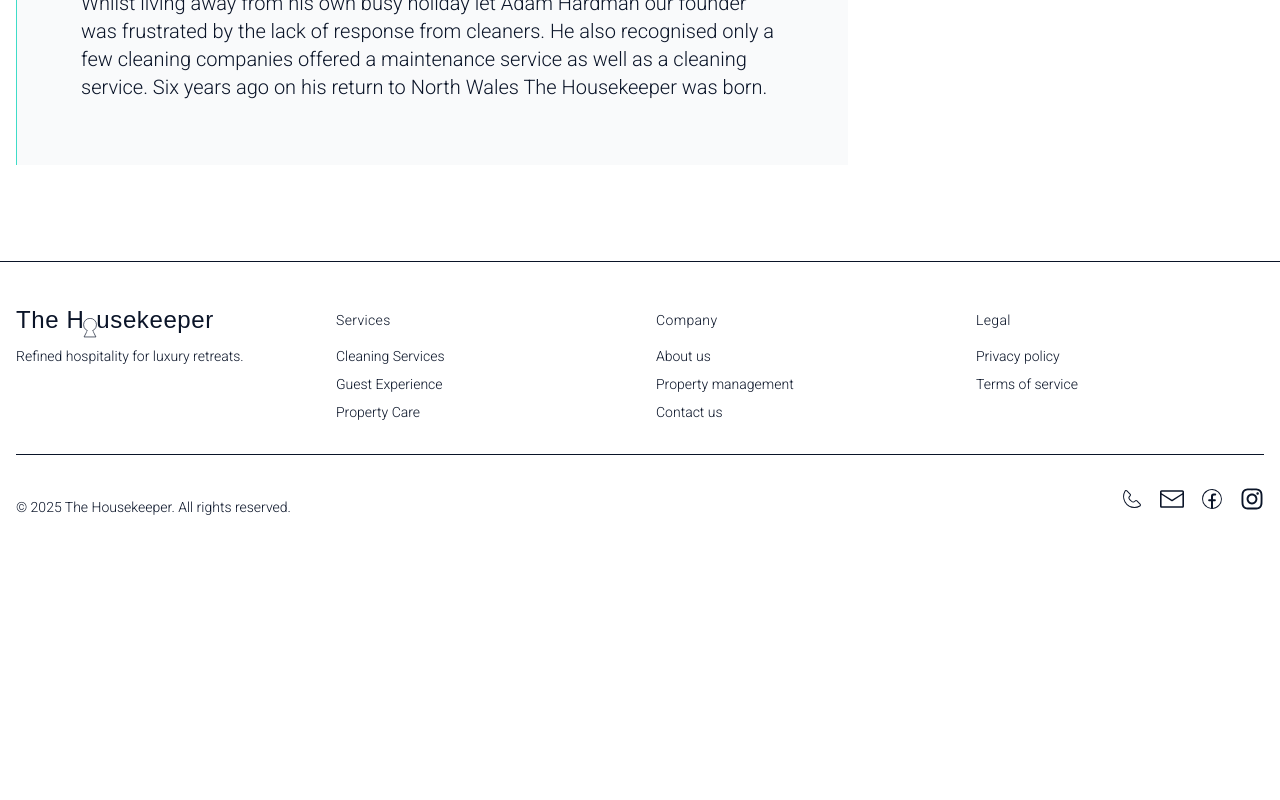
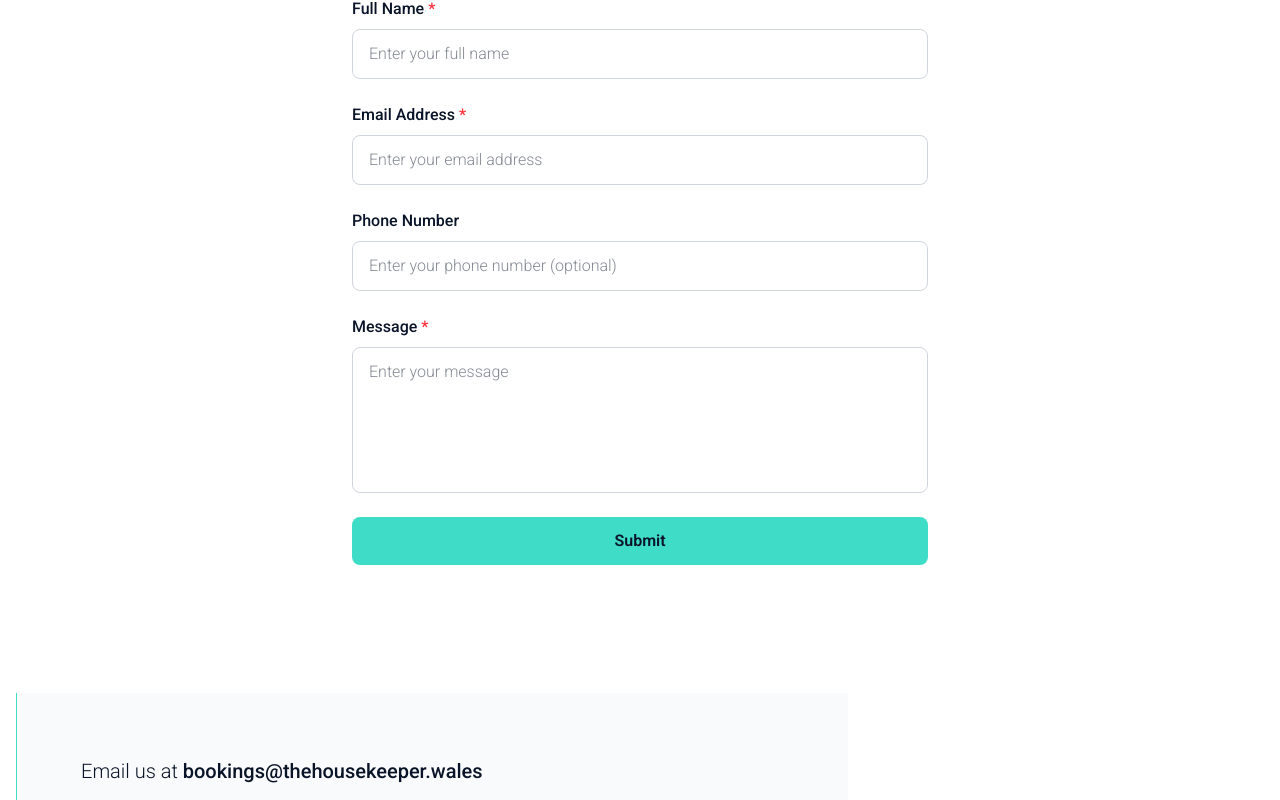
Before and after one commit to MattRey/thehousekeeper.wales, a Next.js app: page /contact in a window 1280 px wide. Shown: the part 1080-1880 px from the top of the page. Before the commit the page ends 1655 px from the top, so only its background shows below. Built offline with nearby package versions, Linux system fonts and the light colour scheme; a web font is replaced by a local one.

Commit message:
feat: add contact form

```diff
--- a/app/contact/page.tsx
+++ b/app/contact/page.tsx
@@ -1,3 +1,4 @@
+import { ContactForm } from "@/components/contact-form";
 import { Hero, HeroDescription, HeroImage, HeroTitle } from "@/components/hero";
 import { TextBlock } from "@/components/text-block";
 
@@ -6,10 +7,7 @@ export default function Page() {
     <main className="flex flex-col gap-16 md:gap-32 container pb-16">
       <Hero
         image={
-          <HeroImage
-            src="/images/map.webp"
-            alt="Luxury retreat background"
-          />
+          <HeroImage src="/images/map.webp" alt="Luxury retreat background" />
         }
         title={
           <HeroTitle>
@@ -18,20 +16,35 @@ export default function Page() {
         }
         description={
           <HeroDescription>
-            Get in touch with us to discuss your cleaning and property maintenance needs.
+            Get in touch with us to discuss your cleaning and property
+            maintenance needs.
           </HeroDescription>
         }
       />
+
+      <section className="w-full">
+        <h2 className="text-3xl md:text-4xl font-serif text-center mb-8">
+          Send us a <span className="text-accent">message</span>
+        </h2>
+        <ContactForm />
+      </section>
       <TextBlock>
         <p>
-          Whilst living away from his own busy holiday let Adam Hardman our
-          founder was frustrated by the lack of response from cleaners. He also
-          recognised only a few cleaning companies offered a maintenance service
-          as well as a cleaning service. Six years ago on his return to North
-          Wales The Housekeeper was born.
+          Email us at{" "}
+          <a
+            href="mailto:bookings@thehousekeeper.wales"
+            className="font-medium hover:underline"
+          >
+            bookings@thehousekeeper.wales
+          </a>{" "}
+        </p>
+        <p>
+          or call us on{" "}
+          <a href="tel:+447738019200" className="font-medium hover:underline">
+            07738 019200
+          </a>
         </p>
       </TextBlock>
-
     </main>
   );
 }
--- /dev/null
+++ b/components/contact-form.tsx
@@ -0,0 +1,113 @@
+"use client";
+
+import { useForm } from "react-hook-form";
+import { zodResolver } from "@hookform/resolvers/zod";
+import { z } from "zod";
+
+const contactFormSchema = z.object({
+  fullName: z
+    .string()
+    .min(3, "Full name must be at least 3 characters")
+    .max(40, "Full name must be at most 40 characters"),
+  email: z.string().email("Please enter a valid email address"),
+  phoneNumber: z.string().optional(),
+  message: z
+    .string()
+    .min(1, "Message is required")
+    .max(500, "Message must be at most 500 characters"),
+});
+
+type ContactFormData = z.infer<typeof contactFormSchema>;
+
+export function ContactForm() {
+  const {
+    register,
+    handleSubmit,
+    formState: { errors, isSubmitting },
+  } = useForm<ContactFormData>({
+    resolver: zodResolver(contactFormSchema),
+  });
+
+  const onSubmit = (data: ContactFormData) => {
+    console.log("Form submitted:", data);
+  };
+
+  return (
+    <form
+      onSubmit={handleSubmit(onSubmit)}
+      className="w-full max-w-xl mx-auto flex flex-col gap-6"
+    >
+      <div className="flex flex-col gap-2">
+        <label htmlFor="fullName" className="font-medium">
+          Full Name <span className="text-red-500">*</span>
+        </label>
+        <input
+          id="fullName"
+          type="text"
+          {...register("fullName")}
+          className="border border-gray-300 rounded-lg px-4 py-3 focus:outline-none focus:ring-2 focus:ring-accent focus:border-transparent transition-all"
+          placeholder="Enter your full name"
+        />
+        {errors.fullName && (
+          <p className="text-red-500 text-sm">{errors.fullName.message}</p>
+        )}
+      </div>
+
+      <div className="flex flex-col gap-2">
+        <label htmlFor="email" className="font-medium">
+          Email Address <span className="text-red-500">*</span>
+        </label>
+        <input
+          id="email"
+          type="email"
+          {...register("email")}
+          className="border border-gray-300 rounded-lg px-4 py-3 focus:outline-none focus:ring-2 focus:ring-accent focus:border-transparent transition-all"
+          placeholder="Enter your email address"
+        />
+        {errors.email && (
+          <p className="text-red-500 text-sm">{errors.email.message}</p>
+        )}
+      </div>
+
+      <div className="flex flex-col gap-2">
+        <label htmlFor="phoneNumber" className="font-medium">
+          Phone Number
+        </label>
+        <input
+          id="phoneNumber"
+          type="tel"
+          {...register("phoneNumber")}
+          className="border border-gray-300 rounded-lg px-4 py-3 focus:outline-none focus:ring-2 focus:ring-accent focus:border-transparent transition-all"
+          placeholder="Enter your phone number (optional)"
+        />
+        {errors.phoneNumber && (
+          <p className="text-red-500 text-sm">{errors.phoneNumber.message}</p>
+        )}
+      </div>
+
+      <div className="flex flex-col gap-2">
+        <label htmlFor="message" className="font-medium">
+          Message <span className="text-red-500">*</span>
+        </label>
+        <textarea
+          id="message"
+          {...register("message")}
+          rows={5}
+          className="border border-gray-300 rounded-lg px-4 py-3 focus:outline-none focus:ring-2 focus:ring-accent focus:border-transparent transition-all resize-none"
+          placeholder="Enter your message"
+        />
+        {errors.message && (
+          <p className="text-red-500 text-sm">{errors.message.message}</p>
+        )}
+      </div>
+
+      <button
+        type="submit"
+        disabled={isSubmitting}
+        className="bg-accent text-foreground font-semibold py-3 px-6 rounded-lg hover:opacity-90 transition-opacity disabled:opacity-50 disabled:cursor-not-allowed"
+      >
+        {isSubmitting ? "Submitting..." : "Submit"}
+      </button>
+    </form>
+  );
+}
--- a/package.json
+++ b/package.json
@@ -9,11 +9,14 @@
     "lint": "eslint"
   },
   "dependencies": {
+    "@hookform/resolvers": "^5.2.2",
     "clsx": "^2.1.1",
     "next": "16.0.10",
     "react": "19.2.0",
     "react-dom": "19.2.0",
-    "react-icons": "^5.5.0"
+    "react-hook-form": "^7.71.1",
+    "react-icons": "^5.5.0",
+    "zod": "^4.3.6"
   },
   "devDependencies": {
     "@tailwindcss/postcss": "^4",
```
Also changed, not shown: 1 other file (tests, documents, lock files or other folders).
